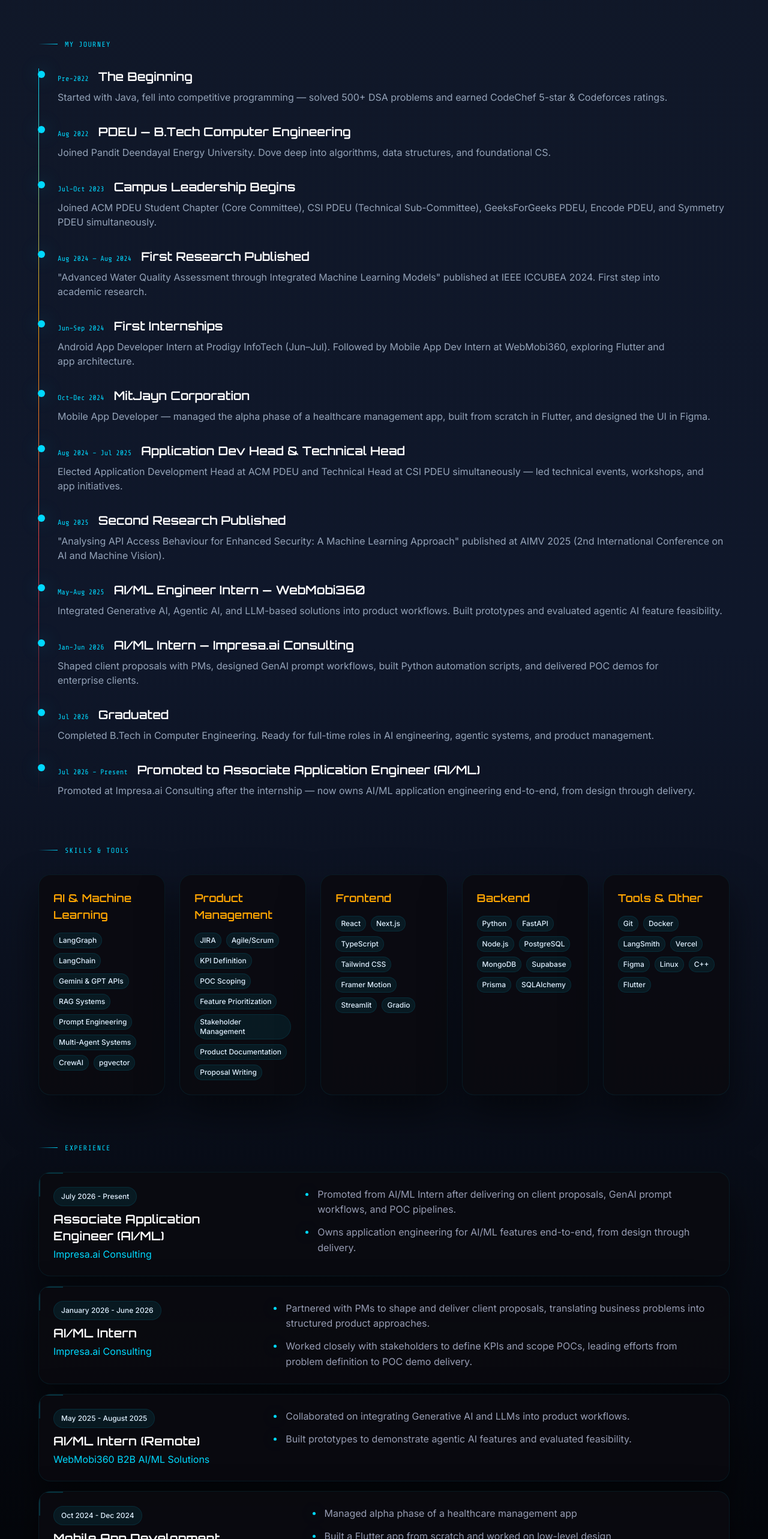
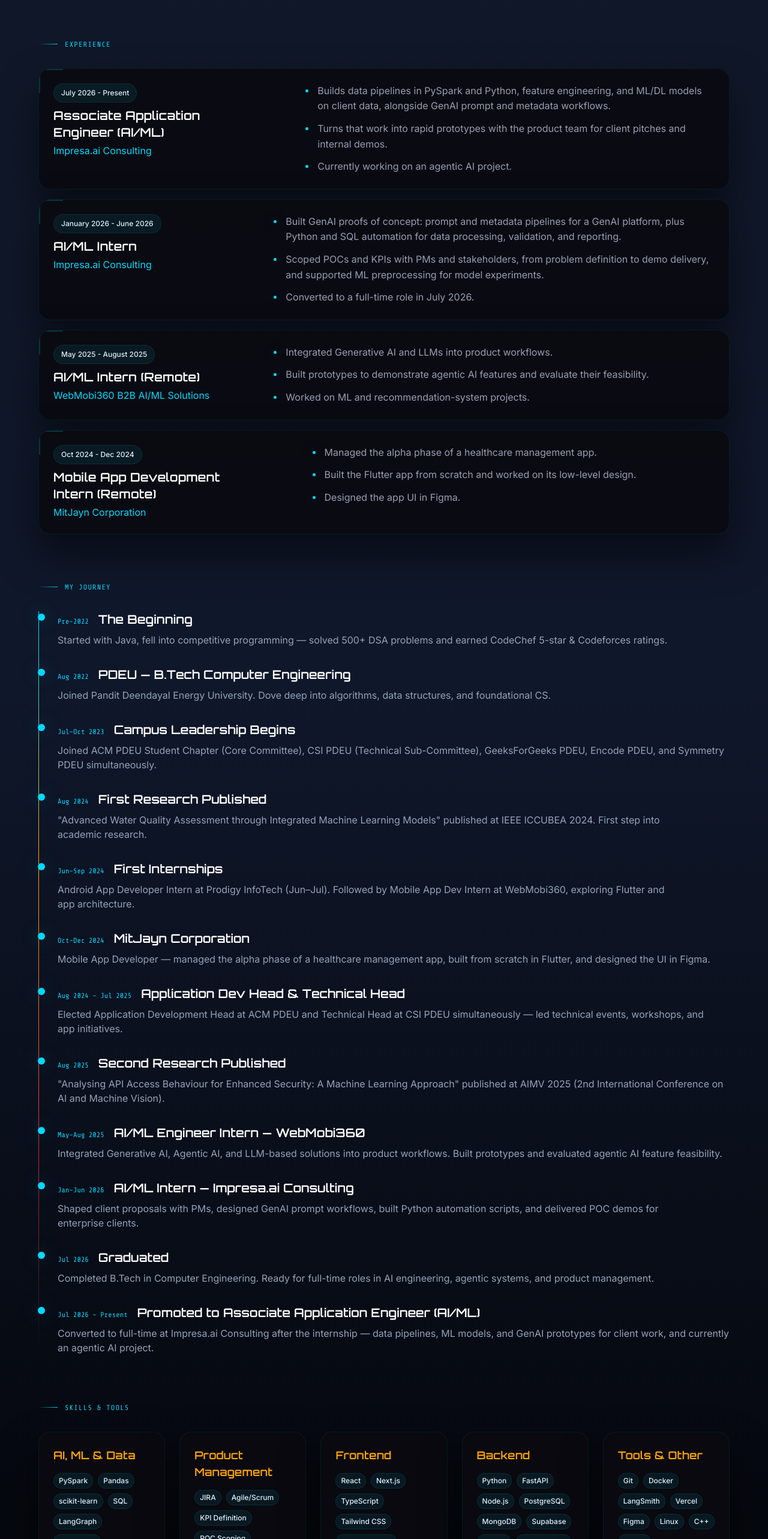
Before and after one commit to dhruvladani04/Portfolio, a Next.js app: page /about in a window 1280 px wide. Shown: the part 932-3498 px from the top of the page at 60% size. Built offline with nearby package versions, Linux system fonts and the light colour scheme.

Commit message:
feat(about): Experience first, tighter Impresa bullets, data/ML skills
Every bullet now renders (was capped at two). Fixes the Aug 2024 timeline
date and adds the data/ML tools the home page leads with.

```diff
--- a/src/data/experience.js
+++ b/src/data/experience.js
@@ -1,3 +1,5 @@
+// Every bullet renders on the About page, so keep each role to its 2–3
+// strongest lines.
 export const experience = [
   {
     id: 'impresa-associate',
@@ -6,11 +8,9 @@ export const experience = [
     timeframe: 'July 2026 - Present',
     location: 'Ahmedabad, India',
     bullets: [
-      'Promoted from AI/ML Intern after delivering on client proposals, GenAI prompt workflows, and POC pipelines.',
-      'Owns application engineering for AI/ML features end-to-end, from design through delivery.',
-      'Partners with PMs and stakeholders to translate business problems into structured, shippable product approaches.',
-      'Designs and refines prompt workflows and metadata structures for a GenAI platform to improve output quality and consistency.',
-      'Builds Python automation scripts and SQL pipelines for data processing, validation, and reporting workflows.'
+      'Builds data pipelines in PySpark and Python, feature engineering, and ML/DL models on client data, alongside GenAI prompt and metadata workflows.',
+      'Turns that work into rapid prototypes with the product team for client pitches and internal demos.',
+      'Currently working on an agentic AI project.'
     ]
   },
   {
@@ -20,11 +20,9 @@ export const experience = [
     timeframe: 'January 2026 - June 2026',
     location: 'Ahmedabad, India',
     bullets: [
-      'Partnered with PMs to shape and deliver client proposals, translating business problems into structured product approaches.',
-      'Worked closely with stakeholders to define KPIs and scope POCs, leading efforts from problem definition to POC demo delivery.',
-      'Designed and refined prompt workflows and metadata structures for a GenAI platform to improve output quality and consistency.',
-      'Built Python automation scripts and SQL pipelines for data processing, validation, and reporting workflows.',
-      'Contributed to ML and data preprocessing tasks, supporting model readiness and experimentation pipelines.'
+      'Built GenAI proofs of concept: prompt and metadata pipelines for a GenAI platform, plus Python and SQL automation for data processing, validation, and reporting.',
+      'Scoped POCs and KPIs with PMs and stakeholders, from problem definition to demo delivery, and supported ML preprocessing for model experiments.',
+      'Converted to a full-time role in July 2026.'
     ]
   },
   {
@@ -33,9 +31,9 @@ export const experience = [
     role: 'AI/ML Intern (Remote)',
     timeframe: 'May 2025 - August 2025',
     bullets: [
-      'Collaborated on integrating Generative AI and LLMs into product workflows.',
-      'Built prototypes to demonstrate agentic AI features and evaluated feasibility.',
-      'Worked on ML and recommendation system projects',
+      'Integrated Generative AI and LLMs into product workflows.',
+      'Built prototypes to demonstrate agentic AI features and evaluate their feasibility.',
+      'Worked on ML and recommendation-system projects.'
     ]
   },
   {
@@ -44,9 +42,9 @@ export const experience = [
     role: 'Mobile App Development Intern (Remote)',
     timeframe: 'Oct 2024 - Dec 2024',
     bullets: [
-      'Managed alpha phase of a healthcare management app',
-      'Built a Flutter app from scratch and worked on low-level design',
-      'Designed the app UI using Figma',
+      'Managed the alpha phase of a healthcare management app.',
+      'Built the Flutter app from scratch and worked on its low-level design.',
+      'Designed the app UI in Figma.'
     ]
   }
 ]
--- a/src/views/AboutPage.jsx
+++ b/src/views/AboutPage.jsx
@@ -9,7 +9,7 @@ import { experience } from '../data/experience';
 import IronManAvatar from '../components/IronManAvatar';
 
 const skills = [
-  { category: 'AI & Machine Learning', items: ['LangGraph', 'LangChain', 'Gemini & GPT APIs', 'RAG Systems', 'Prompt Engineering', 'Multi-Agent Systems', 'CrewAI', 'pgvector'] },
+  { category: 'AI, ML & Data', items: ['PySpark', 'Pandas', 'scikit-learn', 'SQL', 'LangGraph', 'LangChain', 'Gemini & GPT APIs', 'RAG Systems', 'Ragas & Evals', 'MCP', 'Prompt Engineering', 'Multi-Agent Systems', 'CrewAI', 'pgvector'] },
   { category: 'Product Management', items: ['JIRA', 'Agile/Scrum', 'KPI Definition', 'POC Scoping', 'Feature Prioritization', 'Stakeholder Management', 'Product Documentation', 'Proposal Writing'] },
   { category: 'Frontend', items: ['React', 'Next.js', 'TypeScript', 'Tailwind CSS', 'Framer Motion', 'Streamlit', 'Gradio'] },
   { category: 'Backend', items: ['Python', 'FastAPI', 'Node.js', 'PostgreSQL', 'MongoDB', 'Supabase', 'Prisma', 'SQLAlchemy'] },
@@ -33,7 +33,7 @@ const journeyPhases = [
     desc: 'Joined ACM PDEU Student Chapter (Core Committee), CSI PDEU (Technical Sub-Committee), GeeksForGeeks PDEU, Encode PDEU, and Symmetry PDEU simultaneously.',
   },
   {
-    year: 'Aug 2024 — Aug 2024',
+    year: 'Aug 2024',
     title: 'First Research Published',
     desc: '"Advanced Water Quality Assessment through Integrated Machine Learning Models" published at IEEE ICCUBEA 2024. First step into academic research.',
   },
@@ -75,7 +75,7 @@ const journeyPhases = [
   {
     year: 'Jul 2026 – Present',
     title: 'Promoted to Associate Application Engineer (AI/ML)',
-    desc: 'Promoted at Impresa.ai Consulting after the internship — now owns AI/ML application engineering end-to-end, from design through delivery.',
+    desc: 'Converted to full-time at Impresa.ai Consulting after the internship — data pipelines, ML models, and GenAI prototypes for client work, and currently an agentic AI project.',
   },
 ];
 
@@ -151,6 +151,46 @@ export default function AboutPage() {
           <IronManAvatar />
         </motion.div>
 
+        {/* Experience — first after the intro: it's what recruiters scan for */}
+        <motion.section
+          className="mb-20"
+          initial={{ opacity: 0 }}
+          whileInView={{ opacity: 1 }}
+          viewport={{ once: true }}
+        >
+          <div className="flex items-center gap-3 mb-8">
+            <div className="w-8 h-px" style={{ background: 'linear-gradient(90deg, transparent, var(--arc-blue))' }} />
+            <span className="font-mono text-xs tracking-widest uppercase" style={{ color: 'var(--arc-blue)' }}>EXPERIENCE</span>
+          </div>
+
+          <div className="grid gap-4">
+            {experience.map((item, i) => (
+              <motion.div
+                key={item.id}
+                className="panel p-6 relative overflow-hidden group hover:scale-[1.01] transition-transform"
+                initial={{ opacity: 0, y: 20 }}
+                whileInView={{ opacity: 1, y: 0 }}
+                viewport={{ once: true }}
+                transition={{ delay: i * 0.1 }}
+              >
+                <div className="absolute top-0 left-0 w-10 h-10 border-l-2 border-t-2 opacity-20 group-hover:opacity-50 transition-opacity" style={{ borderColor: 'var(--arc-blue)' }} />
+                <div className="flex flex-col md:flex-row md:items-start justify-between gap-4">
+                  <div>
+                    <span className="tag mb-2 inline-block">{item.timeframe}</span>
+                    <h3 className="font-display text-xl font-semibold text-white">{item.role}</h3>
+                    <p className="mt-1" style={{ color: 'var(--arc-blue)' }}>{item.company}</p>
+                  </div>
+                  <ul className="feature-list md:w-2/3">
+                    {item.bullets.map((bullet) => (
+                      <li key={bullet} className="feature-item">{bullet}</li>
+                    ))}
+                  </ul>
+                </div>
+              </motion.div>
+            ))}
+          </div>
+        </motion.section>
+
         {/* Journey Timeline */}
         <motion.section
           className="mb-20"
@@ -222,46 +262,6 @@ export default function AboutPage() {
           </div>
         </motion.section>
 
-        {/* Experience */}
-        <motion.section
-          className="mb-20"
-          initial={{ opacity: 0 }}
-          whileInView={{ opacity: 1 }}
-          viewport={{ once: true }}
-        >
-          <div className="flex items-center gap-3 mb-8">
-            <div className="w-8 h-px" style={{ background: 'linear-gradient(90deg, transparent, var(--arc-blue))' }} />
-            <span className="font-mono text-xs tracking-widest uppercase" style={{ color: 'var(--arc-blue)' }}>EXPERIENCE</span>
-          </div>
-
-          <div className="grid gap-4">
-            {experience.map((item, i) => (
-              <motion.div
-                key={item.id}
-                className="panel p-6 relative overflow-hidden group hover:scale-[1.01] transition-transform"
-                initial={{ opacity: 0, y: 20 }}
-                whileInView={{ opacity: 1, y: 0 }}
-                viewport={{ once: true }}
-                transition={{ delay: i * 0.1 }}
-              >
-                <div className="absolute top-0 left-0 w-10 h-10 border-l-2 border-t-2 opacity-20 group-hover:opacity-50 transition-opacity" style={{ borderColor: 'var(--arc-blue)' }} />
-                <div className="flex flex-col md:flex-row md:items-start justify-between gap-4">
-                  <div>
-                    <span className="tag mb-2 inline-block">{item.timeframe}</span>
-                    <h3 className="font-display text-xl font-semibold text-white">{item.role}</h3>
-                    <p className="mt-1" style={{ color: 'var(--arc-blue)' }}>{item.company}</p>
-                  </div>
-                  <ul className="feature-list md:w-2/3">
-                    {item.bullets.slice(0, 2).map((bullet) => (
-                      <li key={bullet} className="feature-item">{bullet}</li>
-                    ))}
-                  </ul>
-                </div>
-              </motion.div>
-            ))}
-          </div>
-        </motion.section>
-
         {/* Links */}
         <motion.section
           initial={{ opacity: 0 }}
```
